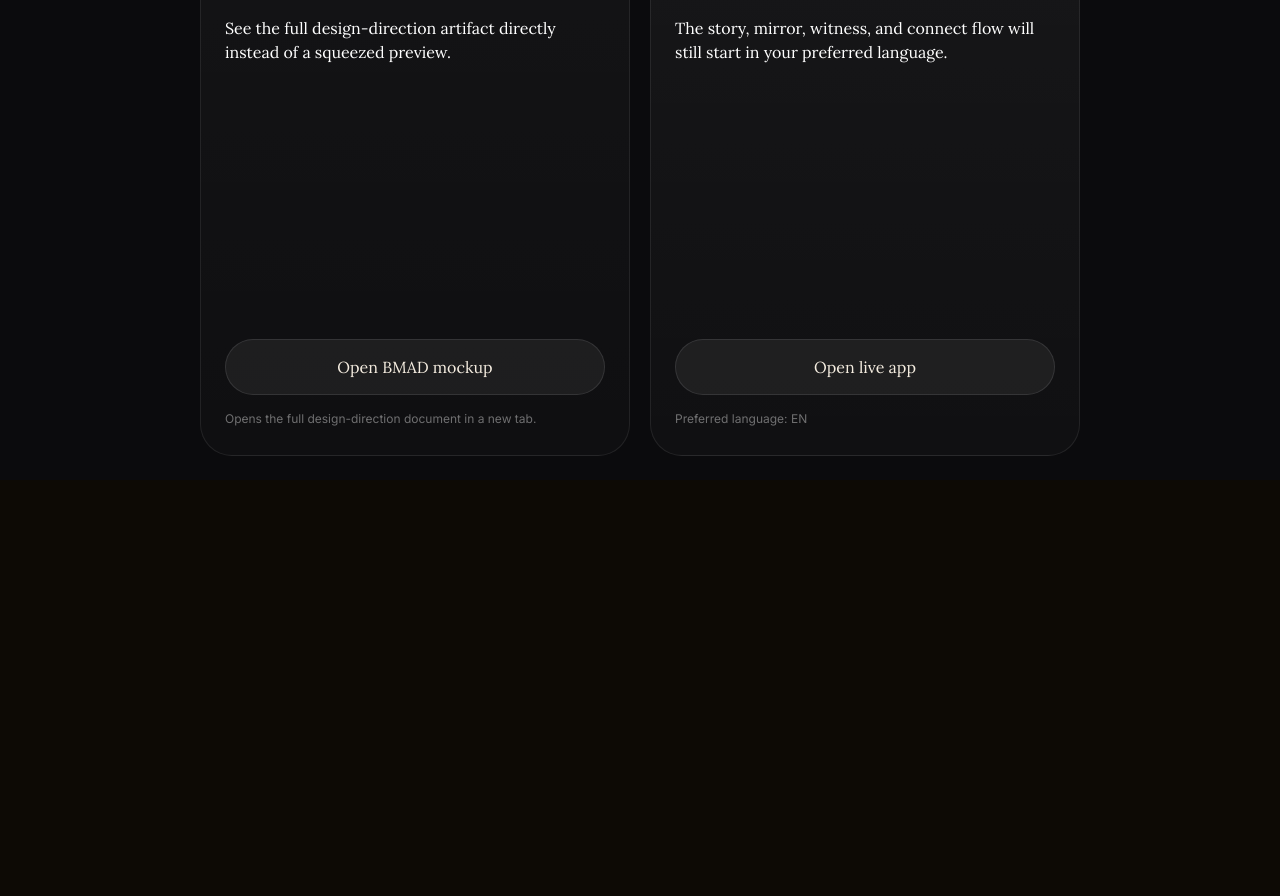
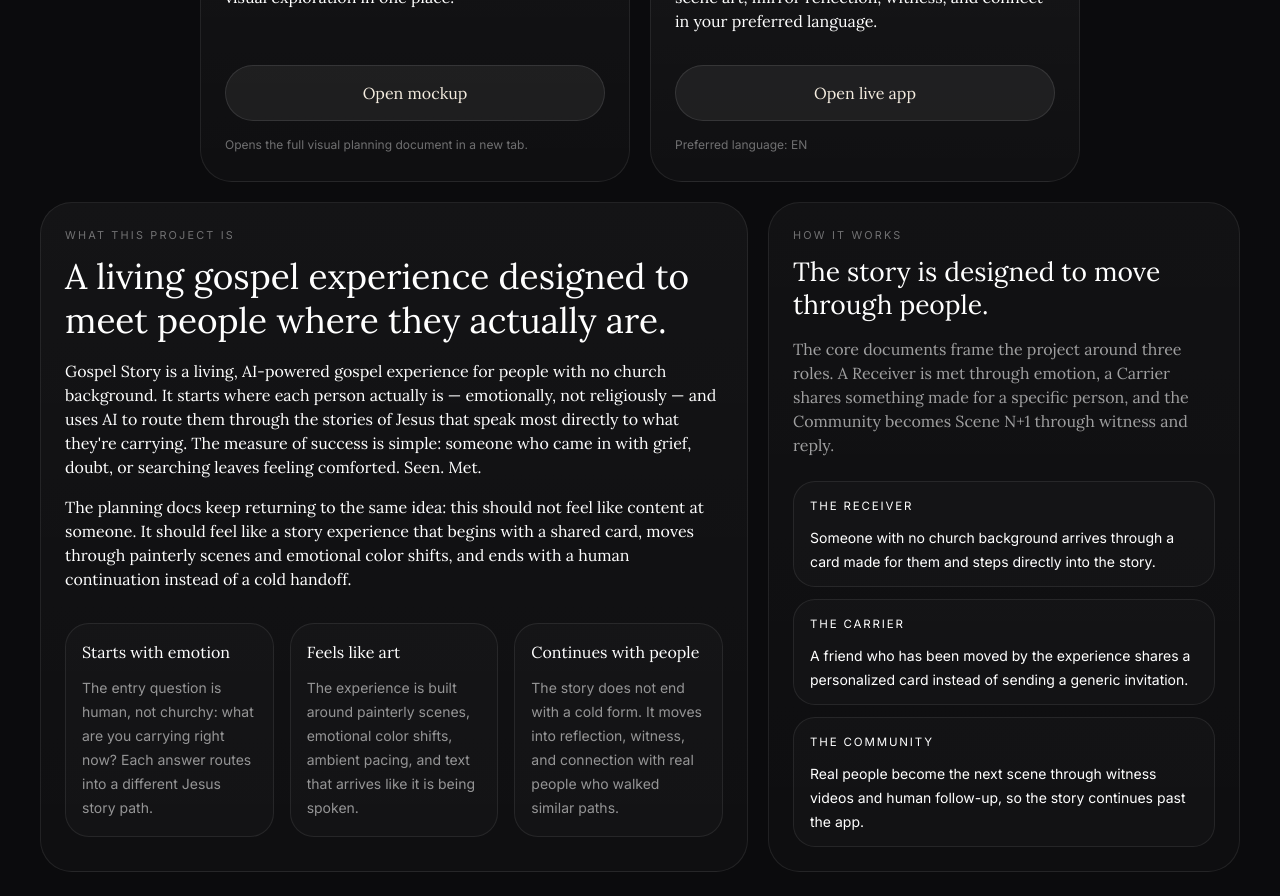
Before and after one commit to jeeminhan/jesus-story, a Next.js app: page / in a window 1280 px wide. Shown: the part 320-1216 px from the top of the page. Before the commit the page ends 800 px from the top, so only its background shows below. Built offline with nearby package versions, Linux system fonts and the light colour scheme; no server answers; the database is empty.

Commit message:
Refine landing page project overview

```diff
--- a/src/app/page.tsx
+++ b/src/app/page.tsx
@@ -1,6 +1,36 @@
 import Link from 'next/link';
 import { headers } from 'next/headers';
 import { getActiveLanguages } from '@/lib/queries';
+
+const experiencePillars = [
+  {
+    title: 'Starts with emotion',
+    body: 'The entry question is human, not churchy: what are you carrying right now? Each answer routes into a different Jesus story path.',
+  },
+  {
+    title: 'Feels like art',
+    body: 'The experience is built around painterly scenes, emotional color shifts, ambient pacing, and text that arrives like it is being spoken.',
+  },
+  {
+    title: 'Continues with people',
+    body: 'The story does not end with a cold form. It moves into reflection, witness, and connection with real people who walked similar paths.',
+  },
+];
+
+const projectRoles = [
+  {
+    title: 'The Receiver',
+    body: 'Someone with no church background arrives through a card made for them and steps directly into the story.',
+  },
+  {
+    title: 'The Carrier',
+    body: 'A friend who has been moved by the experience shares a personalized card instead of sending a generic invitation.',
+  },
+  {
+    title: 'The Community',
+    body: 'Real people become the next scene through witness videos and human follow-up, so the story continues past the app.',
+  },
+];
 
 function resolvePreferredLang(acceptLanguage: string, availableLangs: string[]) {
   const candidates = acceptLanguage
@@ -39,19 +69,19 @@ export default async function HomePage() {
             className="text-[0.68rem] uppercase tracking-[0.28em] text-white/40"
             style={{ fontFamily: 'var(--font-ui)' }}
           >
-            UX Design Directions
+            Project Overview
           </p>
           <h1
             className="mt-3 max-w-xl text-[clamp(1.9rem,7vw,3.6rem)] font-medium leading-[0.96] text-white"
             style={{ fontFamily: 'var(--font-narrative)' }}
           >
-            See the BMAD mockup first.
+            See the mockup first.
           </h1>
           <p
             className="mt-4 max-w-xl text-base leading-7 text-white/62 sm:text-lg"
             style={{ fontFamily: 'var(--font-narrative)' }}
           >
-            Then enter the working app when you&apos;re ready.
+            Start with the mockup, then open the live build when you&apos;re ready.
           </p>
         </div>
 
@@ -75,13 +105,13 @@ export default async function HomePage() {
                 className="mt-3 text-2xl leading-tight text-white sm:text-[2rem]"
                 style={{ fontFamily: 'var(--font-narrative)' }}
               >
-                Open the BMAD mockup.
+                Open the mockup.
               </h2>
               <p
                 className="mt-4 text-sm leading-7 text-white/58 sm:text-base"
                 style={{ fontFamily: 'var(--font-narrative)' }}
               >
-                See the full design-direction artifact directly instead of a squeezed preview.
+                View the design directions, scene references, and visual exploration in one place.
               </p>
             </div>
 
@@ -98,10 +128,10 @@ export default async function HomePage() {
                   fontFamily: 'var(--font-narrative)',
                 }}
               >
-                Open BMAD mockup
+                Open mockup
               </a>
               <p className="text-xs leading-6 text-white/40" style={{ fontFamily: 'var(--font-ui)' }}>
-                Opens the full design-direction document in a new tab.
+                Opens the full visual planning document in a new tab.
               </p>
             </div>
           </section>
@@ -131,7 +161,7 @@ export default async function HomePage() {
                 className="mt-4 text-sm leading-7 text-white/58 sm:text-base"
                 style={{ fontFamily: 'var(--font-narrative)' }}
               >
-                The story, mirror, witness, and connect flow will still start in your preferred language.
+                Open the working story flow with emotional entry, scene art, mirror reflection, witness, and connect in your preferred language.
               </p>
             </div>
 
@@ -157,6 +187,122 @@ export default async function HomePage() {
             </div>
           </aside>
         </div>
+
+        <section className="grid gap-5 lg:grid-cols-[minmax(0,1.2fr)_minmax(0,0.8fr)]">
+          <article
+            className="rounded-[32px] border p-5 sm:p-6"
+            style={{
+              borderColor: 'rgba(255,255,255,0.08)',
+              background:
+                'linear-gradient(180deg, rgba(255,255,255,0.04) 0%, rgba(255,255,255,0.02) 100%)',
+            }}
+          >
+            <p
+              className="text-[0.68rem] uppercase tracking-[0.2em] text-white/40"
+              style={{ fontFamily: 'var(--font-ui)' }}
+            >
+              What this project is
+            </p>
+            <h2
+              className="mt-3 max-w-2xl text-[1.7rem] leading-tight text-white sm:text-[2.2rem]"
+              style={{ fontFamily: 'var(--font-narrative)' }}
+            >
+              A living gospel experience designed to meet people where they actually are.
+            </h2>
+            <p
+              className="mt-4 max-w-2xl text-sm leading-7 text-white/62 sm:text-base"
+              style={{ fontFamily: 'var(--font-narrative)' }}
+            >
+              Gospel Story is a living, AI-powered gospel experience for people with no church
+              background. It starts where each person actually is — emotionally, not religiously —
+              and uses AI to route them through the stories of Jesus that speak most directly to what
+              they&apos;re carrying. The measure of success is simple: someone who came in with grief,
+              doubt, or searching leaves feeling comforted. Seen. Met.
+            </p>
+            <p
+              className="mt-4 max-w-2xl text-sm leading-7 text-white/62 sm:text-base"
+              style={{ fontFamily: 'var(--font-narrative)' }}
+            >
+              The planning docs keep returning to the same idea: this should not feel like content at
+              someone. It should feel like a story experience that begins with a shared card, moves
+              through painterly scenes and emotional color shifts, and ends with a human continuation
+              instead of a cold handoff.
+            </p>
+
+            <div className="mt-8 grid gap-4 md:grid-cols-3">
+              {experiencePillars.map((pillar) => (
+                <div
+                  key={pillar.title}
+                  className="rounded-[24px] border p-4"
+                  style={{
+                    borderColor: 'rgba(255,255,255,0.08)',
+                    backgroundColor: 'rgba(255,255,255,0.02)',
+                  }}
+                >
+                  <h3
+                    className="text-base text-white"
+                    style={{ fontFamily: 'var(--font-narrative)' }}
+                  >
+                    {pillar.title}
+                  </h3>
+                  <p
+                    className="mt-3 text-sm leading-6 text-white/55"
+                    style={{ fontFamily: 'var(--font-ui)' }}
+                  >
+                    {pillar.body}
+                  </p>
+                </div>
+              ))}
+            </div>
+          </article>
+
+          <aside
+            className="rounded-[32px] border p-5 sm:p-6"
+            style={{
+              borderColor: 'rgba(255,255,255,0.08)',
+              background:
+                'linear-gradient(180deg, rgba(255,255,255,0.03) 0%, rgba(255,255,255,0.015) 100%)',
+            }}
+          >
+            <p
+              className="text-[0.68rem] uppercase tracking-[0.2em] text-white/40"
+              style={{ fontFamily: 'var(--font-ui)' }}
+            >
+              How it works
+            </p>
+            <h2
+              className="mt-3 text-[1.65rem] leading-tight text-white"
+              style={{ fontFamily: 'var(--font-narrative)' }}
+            >
+              The story is designed to move through people.
+            </h2>
+            <p
+              className="mt-4 text-sm leading-7 text-white/60 sm:text-base"
+              style={{ fontFamily: 'var(--font-narrative)' }}
+            >
+              The core documents frame the project around three roles. A Receiver is met through emotion,
+              a Carrier shares something made for a specific person, and the Community becomes Scene N+1
+              through witness and reply.
+            </p>
+
+            <div className="mt-6 space-y-3">
+              {projectRoles.map((role) => (
+                <div
+                  key={role.title}
+                  className="rounded-[22px] border px-4 py-3 text-sm leading-6 text-white/58"
+                  style={{
+                    borderColor: 'rgba(255,255,255,0.08)',
+                    backgroundColor: 'rgba(255,255,255,0.02)',
+                    fontFamily: 'var(--font-ui)',
+                  }}
+                >
+                  <p className="text-[0.72rem] uppercase tracking-[0.16em] text-white/38">{role.title}</p>
+                  <p className="mt-2 text-white/58">{role.body}</p>
+                </div>
+              ))}
+            </div>
+          </aside>
+        </section>
       </div>
     </main>
   );
```
Also changed, not shown: 1 other file (tests, documents, lock files or other folders).
